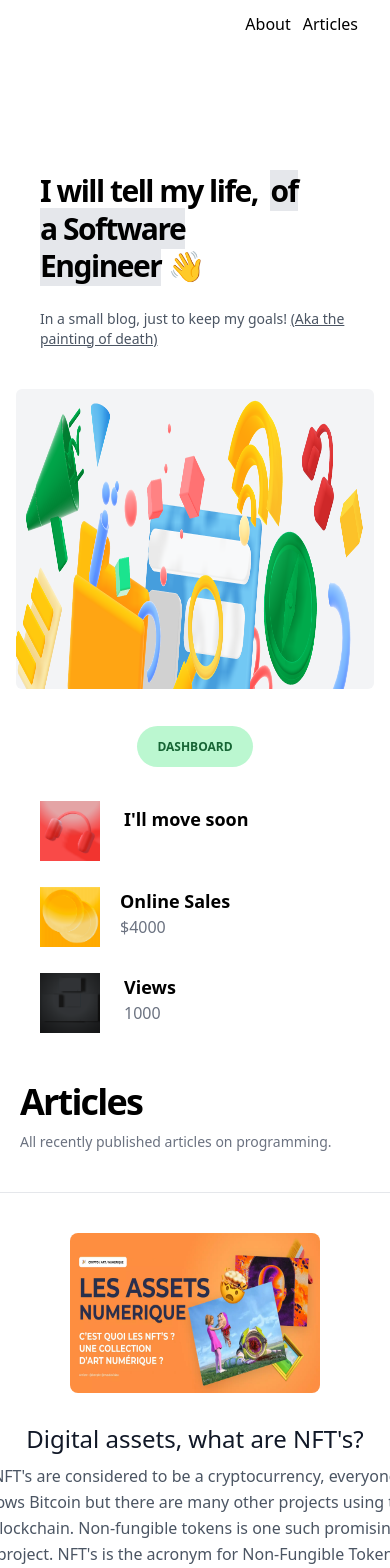
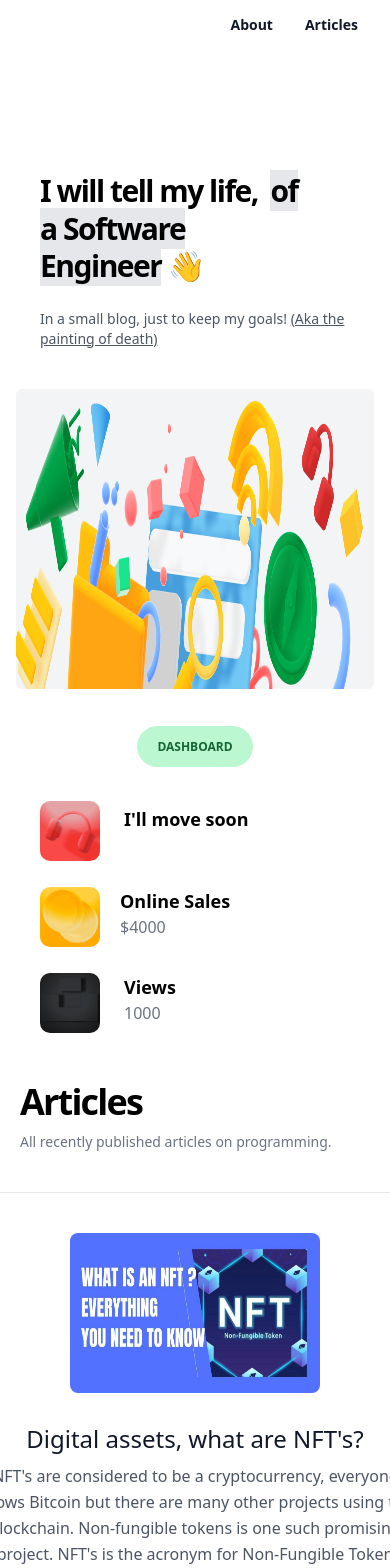
Before and after one commit to abdukhamiddev/next.js-tailwind-blog, a Next.js app: page / in a window 390 px wide. Shown: the top 1568 px of the page. Built offline with nearby package versions, Linux system fonts and the light colour scheme; grey boxes are pictures that could not be loaded.

Commit message:
responsive issues

```diff
--- a/_posts/Digital-assets-what-is-NFT-s.mdx
+++ b/_posts/Digital-assets-what-is-NFT-s.mdx
@@ -1,7 +1,7 @@
 ---
 title: "Digital assets, what are NFT's?"
 excerpt: "NFT's are considered to be a cryptocurrency, everyone knows Bitcoin but there are many other projects using the blockchain. Non-fungible tokens is one such promising project. NFT's is the acronym for Non-Fungible Token (finally Non-Fungible Token in English)."
-coverImage: '/assets/blog/dynamic-routing/coverbig.webp'
+coverImage: '/assets/blog/dynamic-routing/nft-image.webp'
 date: '2020-03-16T05:35:07.322Z'
 ---
 
--- a/components/Dashboard.js
+++ b/components/Dashboard.js
@@ -29,6 +29,7 @@ const Dashboard = () => {
                     priority="true"
                     quality="100"
                     alt="Icon"
+                    className="rounded-[10px]"
                   />
                 </motion.div>
                 <div className="pl-5">
@@ -50,6 +51,7 @@ const Dashboard = () => {
                     priority="true"
                     quality="100"
                     alt="Icon"
+                    className="rounded-[10px]"
                   />
                 </motion.div>
                 <div className="pr-5 ml-6">
--- a/components/Header.js
+++ b/components/Header.js
@@ -22,11 +22,15 @@ const Header = () => {
 
           <div>
             <NextLink href="/about">
-              <a className="pr-3">About</a>
+              <a className="pr-3 p-1  pl-5 text-sm font-bold text-gray-900 transition-all sm:text-base sm:p-4 hover:text-red-300 duration-[0.9] ">
+                About
+              </a>
             </NextLink>
 
             <NextLink href="/articles">
-              <a className="pr-3">Articles</a>
+              <a className="pr-3 p-1  pl-5 text-sm font-bold text-gray-900 transition-all sm:text-base sm:p-4 hover:text-red-300 duration-[0.9] ">
+                Articles
+              </a>
             </NextLink>
           </div>
         </div>
--- a/components/NowPlaying.js
+++ b/components/NowPlaying.js
@@ -11,6 +11,8 @@ const NowPlaying = () => {
           width={60}
           height={60}
           alt="headset"
+          className="rounded-[10px]"
+          quality="100"
         />
       </motion.div>
       <motion.div>
--- a/components/coverImage.js
+++ b/components/coverImage.js
@@ -8,7 +8,7 @@ const CoverImage = ({ title, src, slug, height, width, layout }) => {
       src={src}
       width={width}
       height={height}
-      quality={100}
+      quality="100"
       alt={`Post preview ${title}`}
       className="rounded-lg"
       layout={`${layout}`}
--- a/components/markdown.module.css
+++ b/components/markdown.module.css
@@ -5,14 +5,14 @@
 .markdown ul,
 .markdown ol,
 .markdown blockquote {
-  @apply my-6;
+  @apply my-6 text-gray-600;
 }
 
 .markdown h1 {
-  @apply text-4xl mt-12 mb-4 leading-snug;
+  @apply md:text-4xl mt-12 mb-4 leading-snug text-xl;
 }
 .markdown h2 {
-  @apply text-3xl mt-12 mb-4 leading-snug;
+  @apply text-2xl mt-12 mb-4 leading-snug md:text-3xl font-semibold lg:text-4xl;
 }
 
 .markdown h3 {
```
Also changed, not shown: public/assets/blog/dynamic-routing/nft-image.webp (added).
